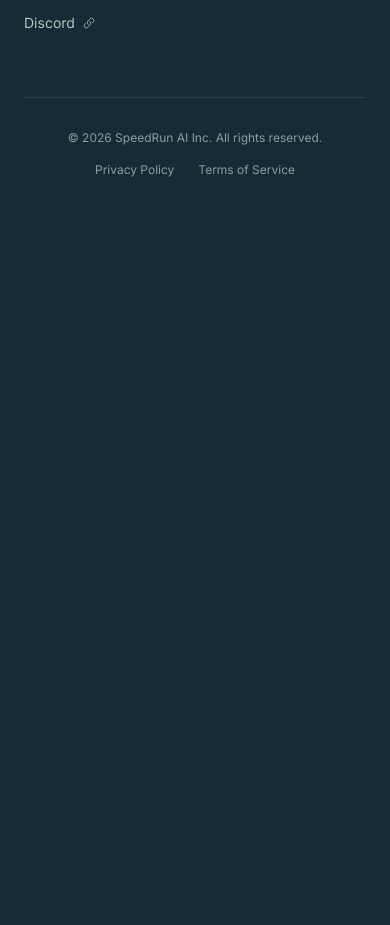
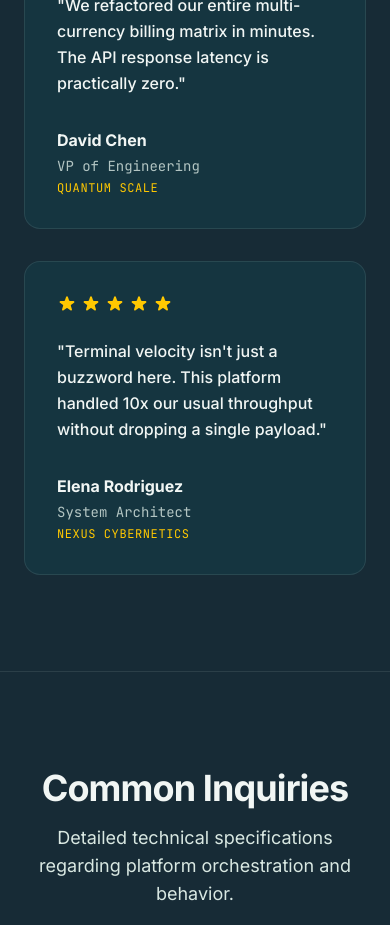
Before and after one commit to THERITESHJADHAV/SpeedRun-AI, a React (Vite) app: page / in a window 390 px wide. Shown: the part 7000-7925 px from the top of the page. Before the commit the page ends 7218 px from the top, so only its background shows below. Built offline with nearby package versions, Linux system fonts and the light colour scheme.

Commit message:
refactor: enforce strict motion constraints (200ms ease-out for micro-interactions, 300ms ease-in-out for structural reflows)

```diff
--- a/src/App.jsx
+++ b/src/App.jsx
@@ -6,6 +6,8 @@ import { Workspace } from './components/Workspace';
 import { Features } from './components/Features';
 import { Pricing } from './components/Pricing';
 import { Integrations } from './components/Integrations';
+import { Testimonials } from './components/Testimonials';
+import { FAQ } from './components/FAQ';
 import { Footer } from './components/Footer';
 
 function App() {
@@ -42,6 +44,8 @@ function App() {
         <Features />
         <Pricing />
         <Integrations />
+        <Testimonials />
+        <FAQ />
       </main>
       <Footer />
     </div>
--- /dev/null
+++ b/src/components/FAQ.jsx
@@ -0,0 +1,77 @@
+import React, { useState } from 'react';
+import { ChevronDown } from './Icons';
+
+export function FAQ() {
+  const faqs = [
+    {
+      id: 1,
+      question: "How does the engine isolate component state updates?",
+      answer: "We employ a zero-dependency PubSub architecture combined with direct DOM node references. Updates target raw .textContent values, completely bypassing the parent virtual DOM reconciliation process and ensuring zero global layout reflows."
+    },
+    {
+      id: 2,
+      question: "Is there a limit to the active bento-node tracking matrix?",
+      answer: "The tracking matrix scales dynamically. Because calculations utilize native CSS variables mapping coordinate boundaries directly to the GPU compositor layer, the node count is constrained only by VRAM limits rather than main-thread JS capacity."
+    },
+    {
+      id: 3,
+      question: "Can I deploy the automated pipelines to my own VPC?",
+      answer: "Yes. All orchestration containers are strictly packaged OCI images. You can securely pull and deploy them into your own Kubernetes clusters within private AWS, GCP, or Azure Virtual Private Clouds."
+    },
+    {
+      id: 4,
+      question: "What SLA guarantees apply to the real-time neural streams?",
+      answer: "Enterprise tier deployments are backed by a 99.99% multi-region uptime SLA. Intelligent traffic routing and predictive container scaling ensure latency remains under 15ms even during unpredictable payload spikes."
+    }
+  ];
+
+  return (
+    <section className="py-24 px-6 md:px-12 bg-oceanic relative overflow-hidden border-t border-mystic/10">
+      <div className="max-w-3xl mx-auto">
+        <div className="text-center mb-16 reveal-on-scroll">
+          <h2 className="text-4xl md:text-5xl font-bold tracking-tight text-arctic mb-4">Common Inquiries</h2>
+          <p className="text-mystic text-lg">Detailed technical specifications regarding platform orchestration and behavior.</p>
+        </div>
+
+        <div className="flex flex-col gap-4">
+          {faqs.map((faq, index) => (
+            <FAQItem key={faq.id} faq={faq} index={index} />
+          ))}
+        </div>
+      </div>
+    </section>
+  );
+}
+
+// State isolation via separate functional component
+const FAQItem = ({ faq, index }) => {
+  const [isOpen, setIsOpen] = useState(false);
+
+  return (
+    <div
+      className="reveal-on-scroll bg-[#114C5A]/30 border border-mystic/10 rounded-xl overflow-hidden transition-colors duration-200 ease-out hover:border-mystic/30"
+      style={{ transitionDelay: `${index * 100}ms` }}
+    >
+      <button
+        className="w-full flex items-center justify-between p-6 text-left focus:outline-none focus-visible:ring-2 focus-visible:ring-forsythia"
+        onClick={() => setIsOpen(!isOpen)}
+        aria-expanded={isOpen}
+      >
+        <span className="font-bold text-lg text-arctic pr-8">{faq.question}</span>
+        <div className={`transform transition-transform duration-200 ease-out text-mystic shrink-0 ${isOpen ? 'rotate-180' : ''}`}>
+          <ChevronDown className="w-5 h-5" />
+        </div>
+      </button>
+
+      <div
+        className={`grid transition-all duration-300 ease-in-out ${isOpen ? 'grid-rows-[1fr] opacity-100' : 'grid-rows-[0fr] opacity-0'}`}
+      >
+        <div className="overflow-hidden">
+          <div className="px-6 pb-6 text-mystic/80 font-light leading-relaxed">
+            {faq.answer}
+          </div>
+        </div>
+      </div>
+    </div>
+  );
+};
--- a/src/components/Features.jsx
+++ b/src/components/Features.jsx
@@ -58,7 +58,7 @@ export const Features = () => {
             return (
               <div
                 key={item.id}
-                className={`mouse-glow border rounded-xl overflow-hidden transition-colors duration-300 ${isActive ? 'border-forsythia/50 bg-nocturnal/50' : 'border-mystic/20 bg-oceanic'}`}
+                className={`mouse-glow border rounded-xl overflow-hidden transition-colors duration-200 ease-out ${isActive ? 'border-forsythia/50 bg-nocturnal/50' : 'border-mystic/20 bg-oceanic'}`}
                 onMouseMove={(e) => {
                   const rect = e.currentTarget.getBoundingClientRect();
                   const x = e.clientX - rect.left;
@@ -77,7 +77,7 @@ export const Features = () => {
                     </div>
                     <span className="font-bold text-lg text-arctic">{item.title}</span>
                   </div>
-                  <div className={`transform transition-transform duration-300 ${isActive ? 'rotate-180 text-forsythia' : 'text-mystic'}`}>
+                  <div className={`transform transition-transform duration-200 ease-out ${isActive ? 'rotate-180 text-forsythia' : 'text-mystic'}`}>
                     <svg className="w-5 h-5" fill="none" viewBox="0 0 24 24" stroke="currentColor">
                       <path strokeLinecap="round" strokeLinejoin="round" strokeWidth={2} d="M19 9l-7 7-7-7" />
                     </svg>
@@ -121,7 +121,7 @@ export const Features = () => {
                 >
                 <div className={`absolute -bottom-20 -right-20 w-64 h-64 bg-forsythia rounded-full blur-[100px] transition-opacity duration-500 pointer-events-none ${isActive ? 'opacity-20' : 'opacity-0'}`}></div>
 
-                <div className={`w-14 h-14 shrink-0 rounded-xl flex items-center justify-center transition-colors duration-300 ${isActive ? 'bg-forsythia text-oceanic shadow-lg' : 'bg-nocturnal text-mystic group-hover:text-forsythia'}`}>
+                <div className={`w-14 h-14 shrink-0 rounded-xl flex items-center justify-center transition-colors duration-200 ease-out ${isActive ? 'bg-forsythia text-oceanic shadow-lg' : 'bg-nocturnal text-mystic group-hover:text-forsythia'}`}>
                   {item.icon}
                 </div>
 
--- a/src/components/Pricing.jsx
+++ b/src/components/Pricing.jsx
@@ -106,7 +106,7 @@ export const Pricing = () => {
           <div
             key={tier}
             style={{ transitionDelay: `${index * 150}ms` }}
-            className={`mouse-glow reveal-on-scroll relative rounded-2xl border p-8 flex flex-col justify-between transition-all duration-300 ease-out
+            className={`mouse-glow reveal-on-scroll relative rounded-2xl border p-8 flex flex-col justify-between transition-all duration-200 ease-out
               ${index === 1
                 ? 'bg-nocturnal border-forsythia/50 shadow-[0_0_30px_rgba(255,200,1,0.15)] -translate-y-2'
                 : 'bg-oceanic border-mystic/20 hover:border-mystic/50 hover:-translate-y-1 hover:shadow-lg'
--- /dev/null
+++ b/src/components/Testimonials.jsx
@@ -0,0 +1,64 @@
+import React from 'react';
+
+export function Testimonials() {
+  const testimonials = [
+    {
+      id: 1,
+      quote: "The state isolation engine completely eliminated our main-thread layout lag during peak data ingestion events.",
+      author: "Sarah Jenkins",
+      role: "Lead Data Engineer",
+      company: "StarkTech Pipelines"
+    },
+    {
+      id: 2,
+      quote: "We refactored our entire multi-currency billing matrix in minutes. The API response latency is practically zero.",
+      author: "David Chen",
+      role: "VP of Engineering",
+      company: "Quantum Scale"
+    },
+    {
+      id: 3,
+      quote: "Terminal velocity isn't just a buzzword here. This platform handled 10x our usual throughput without dropping a single payload.",
+      author: "Elena Rodriguez",
+      role: "System Architect",
+      company: "Nexus Cybernetics"
+    }
+  ];
+
+  return (
+    <section className="py-24 px-6 md:px-12 bg-oceanic relative overflow-hidden border-t border-mystic/10">
+      <div className="max-w-7xl mx-auto">
+        <div className="text-center mb-16 reveal-on-scroll">
+          <h2 className="text-4xl md:text-5xl font-bold tracking-tight text-arctic mb-4">Validated by Builders</h2>
+          <p className="text-mystic text-lg max-w-2xl mx-auto">See how engineering teams are scaling their data automation pipelines with SpeedRun AI.</p>
+        </div>
+
+        <div className="grid grid-cols-1 md:grid-cols-3 gap-8">
+          {testimonials.map((testimonial, index) => (
+            <div
+              key={testimonial.id}
+              style={{ transitionDelay: `${index * 150}ms` }}
+              className="reveal-on-scroll relative group bg-[#114C5A]/30 border border-mystic/10 p-8 rounded-2xl flex flex-col justify-between hover:-translate-y-1 hover:border-mystic/50 transition-all duration-200 ease-out"
+            >
+              <div>
+                <div className="flex gap-1 mb-6 text-forsythia">
+                  {[...Array(5)].map((_, i) => (
+                    <svg key={i} className="w-5 h-5 fill-current" viewBox="0 0 20 20">
+                      <path d="M9.049 2.927c.3-.921 1.603-.921 1.902 0l1.07 3.292a1 1 0 00.95.69h3.462c.969 0 1.371 1.24.588 1.81l-2.8 2.034a1 1 0 00-.364 1.118l1.07 3.292c.3.921-.755 1.688-1.54 1.118l-2.8-2.034a1 1 0 00-1.175 0l-2.8 2.034c-.784.57-1.838-.197-1.539-1.118l1.07-3.292a1 1 0 00-.364-1.118L2.98 8.72c-.783-.57-.38-1.81.588-1.81h3.461a1 1 0 00.951-.69l1.07-3.292z" />
+                    </svg>
+                  ))}
+                </div>
+                <p className="text-arctic font-medium leading-relaxed mb-8 font-sans">"{testimonial.quote}"</p>
+              </div>
+              <div className="mt-auto">
+                <div className="font-bold text-arctic">{testimonial.author}</div>
+                <div className="text-sm font-mono text-mystic/80 mt-1">{testimonial.role}</div>
+                <div className="text-xs font-mono text-forsythia mt-1 tracking-wider uppercase">{testimonial.company}</div>
+              </div>
+            </div>
+          ))}
+        </div>
+      </div>
+    </section>
+  );
+}
```
